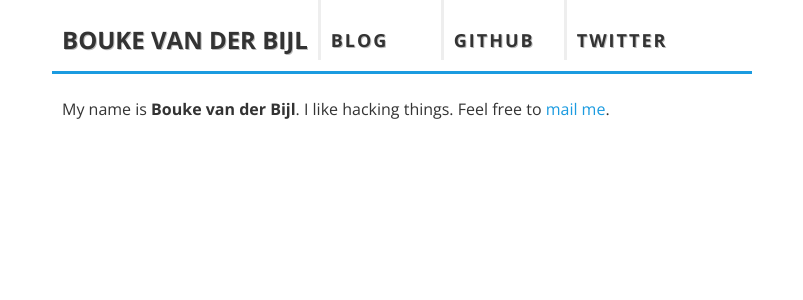
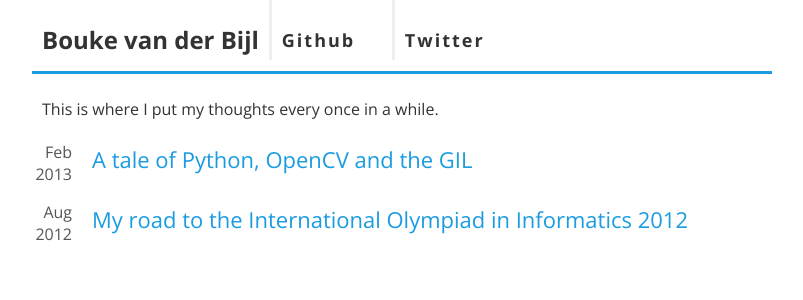
Before and after one commit to gondo/bouk.github.io, a Jekyll site: the page built from index.html, in a window 1280 px wide. Shown: the top 300 px of the page, without its empty margins (238-1041 px from the left). Built offline with Jekyll 4.4.1, drawn with Linux system fonts in a browser that asks for light colours.

Commit message:
Remove blog page, update styles

```diff
--- a/_layouts/base.html
+++ b/_layouts/base.html
@@ -15,7 +15,6 @@
         <header class="clearfix">
             <h2><a href="/">Bouke van der Bijl</a></h2>
             <nav class="clearfix">
-                <a href="/blog/">Blog</a>
                 <a href="https://github.com/boukevanderbijl" target="_blank">Github</a>
                 <a href="https://twitter.com/bvdbijl" target="_blank">Twitter</a>
             </nav>
--- a/index.html
+++ b/index.html
@@ -3,4 +3,12 @@ layout: base
 title: Bouke van der Bijl
 ---
 
-<p>My name is <strong>Bouke van der Bijl</strong>. I like hacking things. Feel free to <a href="mailto:boukevanderbijl@gmail.com">mail me</a>.</p>
+<p>This is where I put my thoughts every once in a while.</p>
+<ul class="posts">
+    {% for post in site.posts %}
+    <li class="clearfix">
+        <span class="date">{{ post.date | date: "%b<br>%Y"}}</span>
+        <a href="{{ post.url }}">{{ post.title }}</a>
+    </li>
+    {% endfor %}
+</ul>
--- a/static/css/style.css
+++ b/static/css/style.css
@@ -8,7 +8,7 @@ color:#333;
 height:100%;
 }
 body > .container {
-width:700px;
+width:740px;
 margin:0 auto;
 font-size:16px;
 font-family: 'Open Sans', sans-serif;
@@ -31,12 +31,10 @@ border-left:none;
 body > .container > header a {
 display:block;
 text-decoration:none;
-text-transform:uppercase;
 color:inherit;
 line-height:40px;
 padding:20px 10px 0 10px;
 font-weight:700;
-text-shadow:#BBB 1px 1px 0px;
 }
 body > .container > header > nav > a {
 float:left;
@@ -100,7 +98,12 @@ font-weight:400;
 }
 
 /* syntax highlighting */
-.highlight  { background: #ffffff; font-family: 'Monaco', 'Consolas', monospace; max-width:100%;}
+.highlight  {
+background: #ffffff;
+font-family: 'Monaco', 'Consolas', monospace;
+max-width:100%;
+font-size:16px;
+}
 .highlight span.c { color: #999988; font-style: italic } /* Comment */
 .highlight .err { color: #a61717; background-color: #e3d2d2 } /* Error */
 .highlight .k { font-weight: bold } /* Keyword */
```
Also changed, not shown: blog/index.html (deleted, +0 -14 lines).
